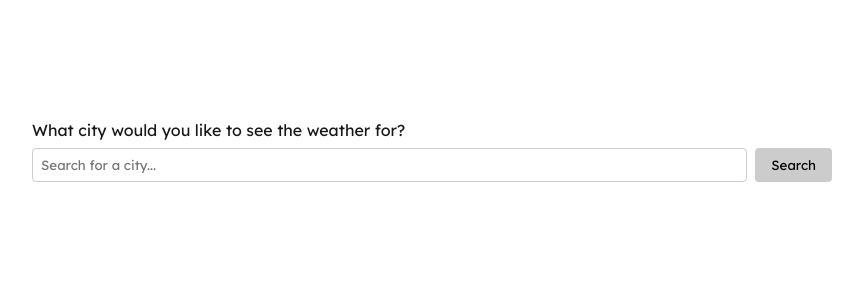
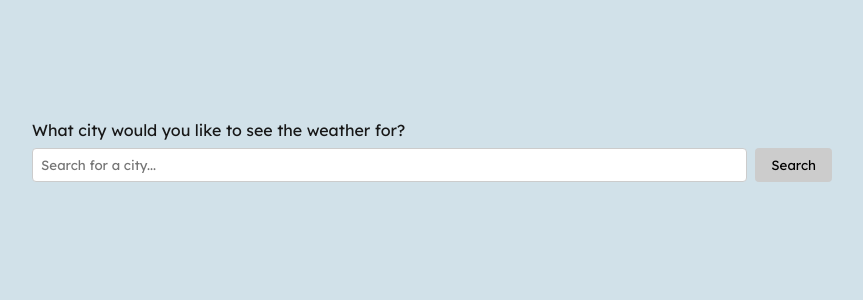
Before and after one commit to WakiSaki/weather-application, a Next.js app: page / in a window 1280 px wide. Shown: the top 300 px of the page, without its empty margins (208-1071 px from the left). Built offline with nearby package versions, Linux system fonts and the light colour scheme.

Commit message:
style: added light and dark mode

```diff
--- a/src/app/globals.css
+++ b/src/app/globals.css
@@ -1,13 +1,29 @@
 :root {
-  --background: #ffffff;
+  --background: #d1e1e9;
   --foreground: #171717;
+  --border-color: #40799a;
+
+  --weather-background: #bcd7e9;
+  --weather-background-hover: color-mix(in srgb, var(--weather-background), black 15%);
+
+  --current-background: #acbad4;
+
+  --hourly-background: #80c1ec;
+  --hourly-background-hover: color-mix(in srgb, var(--hourly-background), black 15%);
 }
 
-@media (prefers-color-scheme: dark) {
-  :root {
-    --background: #2c3138;
-    --foreground: #ededed;
-  }
+[data-theme="dark"] {
+  --background: #0b0e1d;
+  --foreground: #ededed;
+  --border-color: #75adb4;
+
+  --weather-background: #272e3c;
+  --weather-background-hover: color-mix(in srgb, var(--weather-background), white 15%);
+
+  --current-background: #21246c;
+
+  --hourly-background: #4f5561;
+  --hourly-background-hover: color-mix(in srgb, var(--hourly-background), white 15%);
 }
 
 html {
@@ -41,9 +57,3 @@ a {
   color: inherit;
   text-decoration: none;
 }
-
-@media (prefers-color-scheme: dark) {
-  html {
-    color-scheme: dark;
-  }
-}
--- a/src/app/layout.tsx
+++ b/src/app/layout.tsx
@@ -19,7 +19,7 @@ const lexend = Lexend({
 
 export const metadata: Metadata = {
   title: "Weather Application",
-  description: "Generated by create next app",
+  description: "Created by Chouchi Yang",
 };
 
 export default function RootLayout({ children }: LayoutProps<"/">) {
--- a/src/app/page.module.css
+++ b/src/app/page.module.css
@@ -1,10 +1,12 @@
 .page {
-  --scrollbar-color: #4b5160;
   display: flex;
   flex: 1;
   flex-direction: column;
+
   align-items: center;
   justify-content: center;
+
+  background: var(--background);
 }
 
 .main {
@@ -19,7 +21,6 @@
 }
 
 .weather {
-  --weather-background: #393d41;
   display: flex;
   flex-direction: column;
   gap: 1rem;
@@ -82,19 +83,6 @@
   margin-bottom: 1rem;
 }
 
-/* Enable hover only on non-touch devices */
-@media (hover: hover) and (pointer: fine) {
-  a.primary:hover {
-    background: var(--button-primary-hover);
-    border-color: transparent;
-  }
-
-  a.secondary:hover {
-    background: var(--button-secondary-hover);
-    border-color: transparent;
-  }
-}
-
 @media (max-width: 600px) {
   .main {
     padding: 48px 24px;
--- a/src/components/ForecastCard.module.css
+++ b/src/components/ForecastCard.module.css
@@ -14,7 +14,7 @@
 }
 
 .container:hover {
-    background-color: color-mix(in srgb, var(--weather-background), white 10%);
+    background-color: var(--weather-background-hover)
 }
 
 .date {
@@ -33,5 +33,5 @@
 }
 
 .temperature {
-    color: #c9c9c9;
+    color: var(--foreground);
 }
--- a/src/components/HourlyForecast.module.css
+++ b/src/components/HourlyForecast.module.css
@@ -1,17 +1,14 @@
 .container {
-    --primary-color: #454b54;
-    --secondary-color: #9f9e9e;
-
     display: grid;
     grid-template-columns: repeat(4, minmax(0, 1fr));
 
     align-items: center;
     text-align: center;
 
-    background-color: var(--primary-color);
+    background-color: var(--hourly-background);
 
     border-radius: 10px;
-    border: solid 2px var(--secondary-color);
+    border: solid 2px var(--border-color);
 
     font-size: 1.25rem;
 
@@ -19,7 +16,7 @@
 }
 
 .container:hover {
-    background-color: color-mix(in srgb, var(--primary-color), white 10%);
+    background-color: var(--hourly-background-hover)
 }
 
 .condition {
--- a/src/components/WeatherCard.module.css
+++ b/src/components/WeatherCard.module.css
@@ -1,6 +1,4 @@
 .container {
-    --primary-color: #27393f;
-    --secondary-color: #A0B8E9;
     display: grid;
     grid-template-columns: repeat(2, auto);
     gap: 0.5rem;
@@ -8,7 +6,7 @@
     padding: 1rem 2rem;
     margin: 0 auto;
     width: 100%;
-    border: solid 2px var(--secondary-color);
+    border: solid 2px var(--border-color);
     border-radius: 10px;
     place-items: center;
     background-position: center;
@@ -16,7 +14,7 @@
 }
 
 .current {
-    color: var(--secondary-color);
+    color: white;
     padding: 0.5rem;
 }
 
@@ -82,7 +80,7 @@
 }
 
 .default {
-    background-color: var(--primary-color);
+    background-color: var(--current-background);
 }
 
 @media (max-width: 600px) {
```
